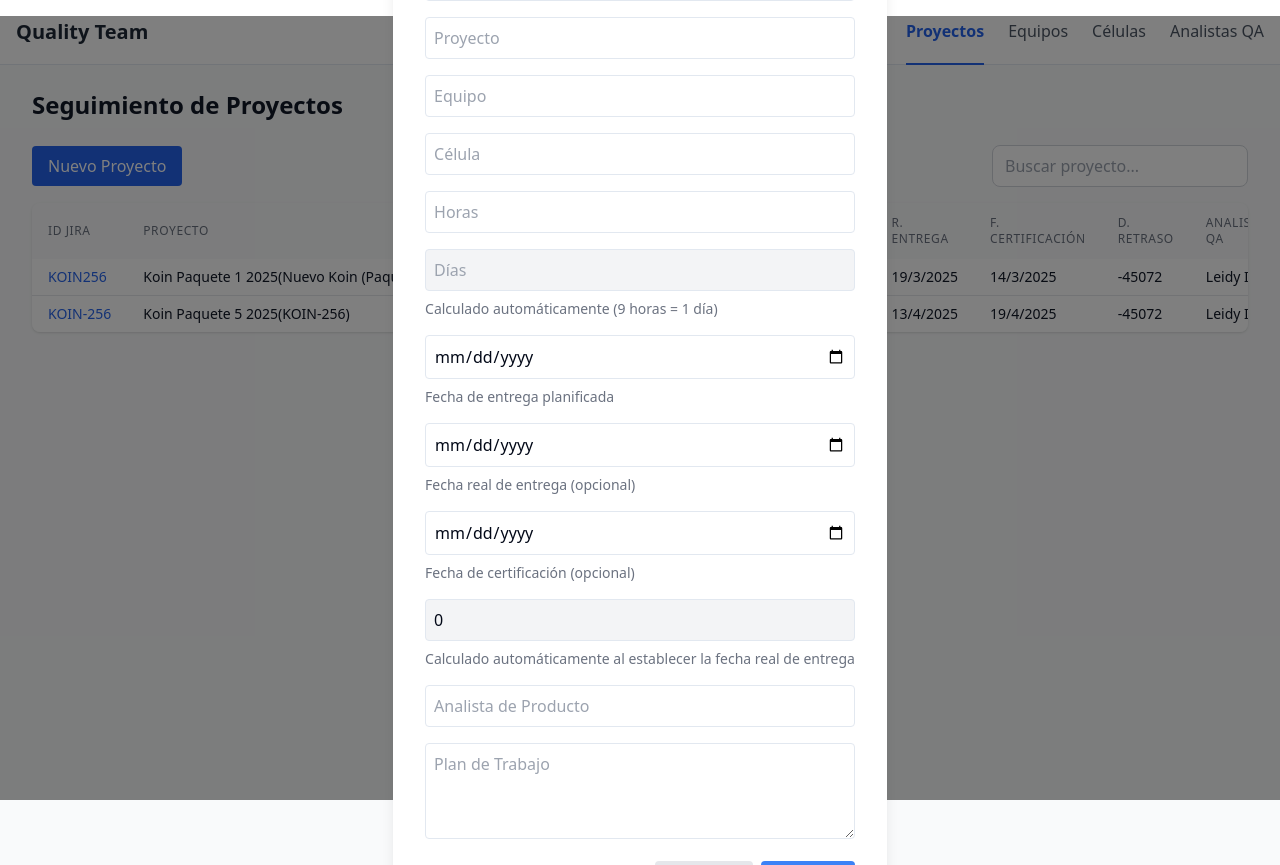
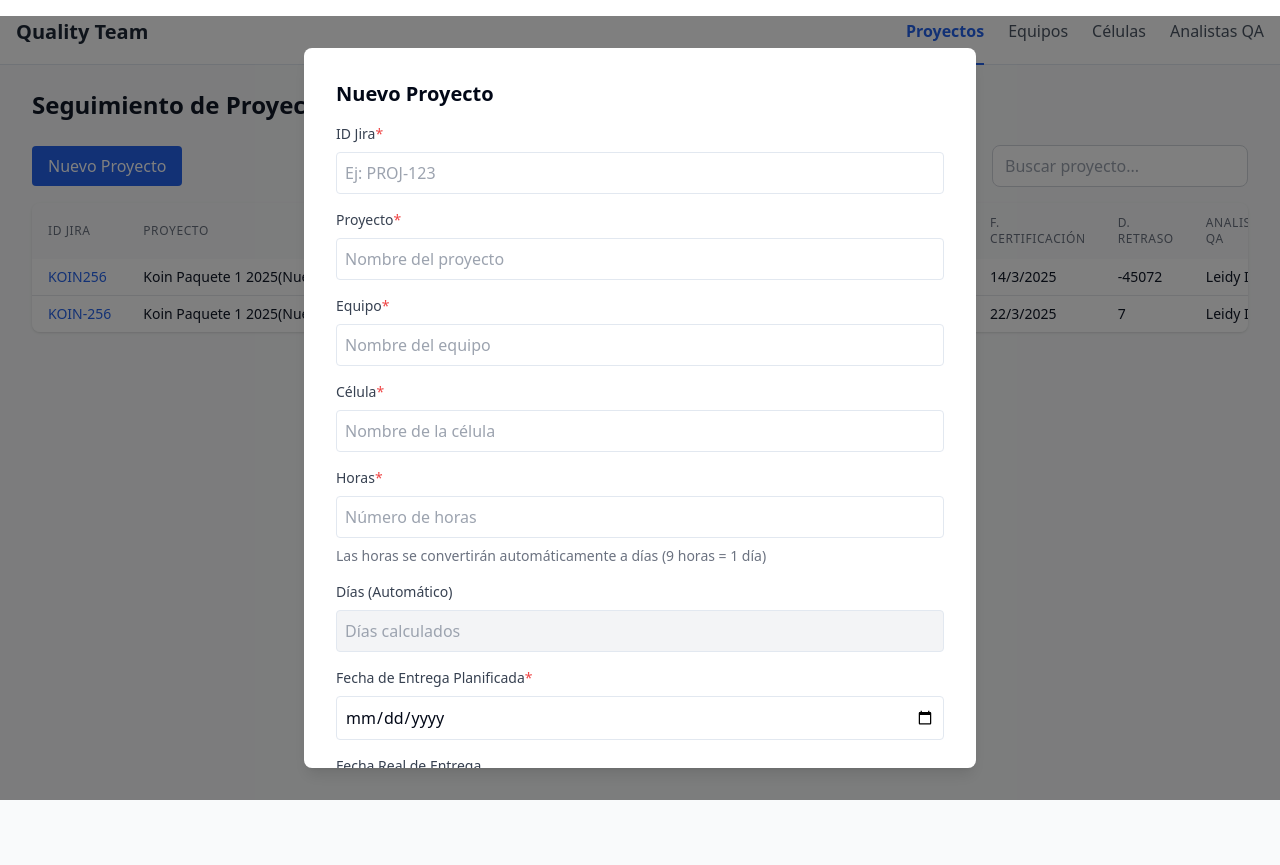
Before and after one commit to sergio129/quality-team-demo, a Next.js app: page /proyectos in a window 1280 px wide. Both pictures are taken after a click on the button "Nuevo Proyecto". Built offline with nearby package versions, Linux system fonts and the light colour scheme.

Commit message:
inicial 9

```diff
--- a/package.json
+++ b/package.json
@@ -20,6 +20,7 @@
     "next": "15.3.2",
     "react": "^19.0.0",
     "react-dom": "^19.0.0",
+    "react-hot-toast": "^2.5.2",
     "sonner": "^2.0.3",
     "tailwind-merge": "^3.3.0"
   },
--- a/src/components/ProjectTable.tsx
+++ b/src/components/ProjectTable.tsx
@@ -2,8 +2,13 @@
 
 import { Project } from '@/models/Project';
 import { useState, useEffect } from 'react';
+import { toast } from 'sonner';
 
 const HOURS_PER_DAY = 9;
+
+interface FormErrors {
+    [key: string]: string;
+}
 
 export default function ProjectTable() {
     const [projects, setProjects] = useState<Project[]>([]);
@@ -11,12 +16,13 @@ export default function ProjectTable() {
     const [editingProject, setEditingProject] = useState<Project | null>(null);
     const [showForm, setShowForm] = useState(false);
     const [newProject, setNewProject] = useState<Partial<Project>>({});
+    const [errors, setErrors] = useState<FormErrors>({});
+    const [isLoading, setIsLoading] = useState(false);
 
     useEffect(() => {
         loadProjects();
     }, []);
 
-    // Calculate days when hours change
     useEffect(() => {
         if (newProject.horas) {
             setNewProject(prev => ({
@@ -26,7 +32,6 @@ export default function ProjectTable() {
         }
     }, [newProject.horas]);
 
-    // Calculate delay days when dates change
     useEffect(() => {
         if (newProject.fechaEntrega && newProject.fechaRealEntrega) {
             const entrega = new Date(newProject.fechaEntrega);
@@ -46,7 +51,64 @@ export default function ProjectTable() {
         setProjects(data);
     }
 
+    const validateForm = (): boolean => {
+        const newErrors: FormErrors = {};
+
+        if (!newProject.idJira?.trim()) {
+            newErrors.idJira = 'El ID de Jira es requerido';
+        } else if (!/^[A-Z]+-\d+$/.test(newProject.idJira)) {
+            newErrors.idJira = 'Formato inválido. Debe ser como "PROJ-123"';
+        }
+
+        if (!newProject.proyecto?.trim()) {
+            newErrors.proyecto = 'El nombre del proyecto es requerido';
+        }
+
+        if (!newProject.equipo?.trim()) {
+            newErrors.equipo = 'El equipo es requerido';
+        }
+
+        if (!newProject.celula?.trim()) {
+            newErrors.celula = 'La célula es requerida';
+        }
+
+        if (!newProject.horas || newProject.horas <= 0) {
+            newErrors.horas = 'Las horas deben ser mayores a 0';
+        }
+
+        if (!newProject.fechaEntrega) {
+            newErrors.fechaEntrega = 'La fecha de entrega es requerida';
+        }
+
+        if (!newProject.analistaProducto?.trim()) {
+            newErrors.analistaProducto = 'El analista de producto es requerido';
+        }
+
+        if (!newProject.planTrabajo?.trim()) {
+            newErrors.planTrabajo = 'El plan de trabajo es requerido';
+        }
+
+        if (newProject.fechaRealEntrega && newProject.fechaCertificacion) {
+            const realEntrega = new Date(newProject.fechaRealEntrega);
+            const certificacion = new Date(newProject.fechaCertificacion);
+
+            if (certificacion < realEntrega) {
+                newErrors.fechaCertificacion = 'La fecha de certificación no puede ser anterior a la fecha real de entrega';
+            }
+        }
+
+        setErrors(newErrors);
+        return Object.keys(newErrors).length === 0;
+    };
+
     async function handleSave(project: Project) {
+        if (!validateForm()) {
+            toast.error('Por favor, corrija los errores en el formulario');
+            return;
+        }
+
+        setIsLoading(true);
+        try {
             const url = '/api/projects';
             const method = editingProject ? 'PUT' : 'POST';
             const body = editingProject ?
@@ -61,11 +123,20 @@ export default function ProjectTable() {
                 body
             });
 
-        if (response.ok) {
+            if (!response.ok) {
+                throw new Error('Error al guardar el proyecto');
+            }
+
             await loadProjects();
             setEditingProject(null);
             setShowForm(false);
             setNewProject({});
+            setErrors({});
+            toast.success(editingProject ? 'Proyecto actualizado correctamente' : 'Proyecto creado correctamente');
+        } catch (error) {
+            toast.error(error instanceof Error ? error.message : 'Error al guardar el proyecto');
+        } finally {
+            setIsLoading(false);
         }
     }
 
@@ -114,7 +185,7 @@ export default function ProjectTable() {
 
             {showForm && (
                 <div className="fixed inset-0 bg-black bg-opacity-50 flex items-center justify-center p-4">
-                    <div className="bg-white p-8 rounded-lg shadow-lg space-y-4">
+                    <div className="bg-white p-8 rounded-lg shadow-lg space-y-4 max-w-2xl w-full max-h-[90vh] overflow-y-auto">
                         <h2 className="text-xl font-bold mb-4">{editingProject ? 'Editar Proyecto' : 'Nuevo Proyecto'}</h2>
                         <form onSubmit={(e) => {
                             e.preventDefault();
@@ -122,139 +193,217 @@ export default function ProjectTable() {
                         }} className="space-y-4">
                             {/* ID Jira */}
                             <div className="space-y-2">
+                                <label className="block text-sm font-medium text-gray-700">
+                                    ID Jira
+                                    <span className="text-red-500">*</span>
+                                </label>
                                 <input
-                                    placeholder="ID Jira"
-                                    className="border p-2 rounded w-full"
+                                    placeholder="Ej: PROJ-123"
+                                    pattern="[A-Z]+-[0-9]+"
+                                    className={`border p-2 rounded w-full ${errors.idJira ? 'border-red-500' : ''}`}
                                     value={newProject.idJira || ''}
-                                    onChange={(e) => setNewProject({ ...newProject, idJira: e.target.value })}
+                                    onChange={(e) => {
+                                        setNewProject({ ...newProject, idJira: e.target.value.toUpperCase() });
+                                        if (errors.idJira) {
+                                            setErrors({ ...errors, idJira: '' });
+                                        }
+                                    }}
                                     required
                                 />
+                                {errors.idJira && <p className="text-red-500 text-sm">{errors.idJira}</p>}
                             </div>
 
                             {/* Proyecto */}
                             <div className="space-y-2">
+                                <label className="block text-sm font-medium text-gray-700">
+                                    Proyecto
+                                    <span className="text-red-500">*</span>
+                                </label>
                                 <input
-                                    placeholder="Proyecto"
-                                    className="border p-2 rounded w-full"
+                                    placeholder="Nombre del proyecto"
+                                    className={`border p-2 rounded w-full ${errors.proyecto ? 'border-red-500' : ''}`}
                                     value={newProject.proyecto || ''}
-                                    onChange={(e) => setNewProject({ ...newProject, proyecto: e.target.value })}
+                                    onChange={(e) => {
+                                        setNewProject({ ...newProject, proyecto: e.target.value });
+                                        if (errors.proyecto) setErrors({ ...errors, proyecto: '' });
+                                    }}
                                     required
                                 />
+                                {errors.proyecto && <p className="text-red-500 text-sm">{errors.proyecto}</p>}
                             </div>
 
                             {/* Equipo */}
                             <div className="space-y-2">
+                                <label className="block text-sm font-medium text-gray-700">
+                                    Equipo
+                                    <span className="text-red-500">*</span>
+                                </label>
                                 <input
-                                    placeholder="Equipo"
-                                    className="border p-2 rounded w-full"
+                                    placeholder="Nombre del equipo"
+                                    className={`border p-2 rounded w-full ${errors.equipo ? 'border-red-500' : ''}`}
                                     value={newProject.equipo || ''}
-                                    onChange={(e) => setNewProject({ ...newProject, equipo: e.target.value })}
+                                    onChange={(e) => {
+                                        setNewProject({ ...newProject, equipo: e.target.value });
+                                        if (errors.equipo) setErrors({ ...errors, equipo: '' });
+                                    }}
                                     required
                                 />
+                                {errors.equipo && <p className="text-red-500 text-sm">{errors.equipo}</p>}
                             </div>
 
                             {/* Célula */}
                             <div className="space-y-2">
+                                <label className="block text-sm font-medium text-gray-700">
+                                    Célula
+                                    <span className="text-red-500">*</span>
+                                </label>
                                 <input
-                                    placeholder="Célula"
-                                    className="border p-2 rounded w-full"
+                                    placeholder="Nombre de la célula"
+                                    className={`border p-2 rounded w-full ${errors.celula ? 'border-red-500' : ''}`}
                                     value={newProject.celula || ''}
-                                    onChange={(e) => setNewProject({ ...newProject, celula: e.target.value })}
+                                    onChange={(e) => {
+                                        setNewProject({ ...newProject, celula: e.target.value });
+                                        if (errors.celula) setErrors({ ...errors, celula: '' });
+                                    }}
                                     required
                                 />
+                                {errors.celula && <p className="text-red-500 text-sm">{errors.celula}</p>}
                             </div>
 
                             {/* Horas */}
                             <div className="space-y-2">
+                                <label className="block text-sm font-medium text-gray-700">
+                                    Horas
+                                    <span className="text-red-500">*</span>
+                                </label>
                                 <input
                                     type="number"
-                                    placeholder="Horas"
-                                    className="border p-2 rounded w-full"
+                                    min="1"
+                                    placeholder="Número de horas"
+                                    className={`border p-2 rounded w-full ${errors.horas ? 'border-red-500' : ''}`}
                                     value={newProject.horas || ''}
-                                    onChange={(e) => setNewProject({ ...newProject, horas: parseInt(e.target.value) })}
-                                    min="1"
+                                    onChange={(e) => {
+                                        const hours = parseInt(e.target.value);
+                                        setNewProject({ ...newProject, horas: hours });
+                                        if (errors.horas) setErrors({ ...errors, horas: '' });
+                                    }}
                                     required
                                 />
+                                {errors.horas && <p className="text-red-500 text-sm">{errors.horas}</p>}
+                                <p className="text-sm text-gray-500">Las horas se convertirán automáticamente a días (9 horas = 1 día)</p>
                             </div>
 
                             {/* Días (calculado automáticamente) */}
                             <div className="space-y-2">
+                                <label className="block text-sm font-medium text-gray-700">Días (Automático)</label>
                                 <input
                                     type="number"
-                                    placeholder="Días"
+                                    placeholder="Días calculados"
                                     className="border p-2 rounded w-full bg-gray-100"
                                     value={newProject.dias || ''}
                                     readOnly
                                 />
-                                <p className="text-sm text-gray-500">Calculado automáticamente (9 horas = 1 día)</p>
                             </div>
 
                             {/* Fecha Entrega */}
                             <div className="space-y-2">
+                                <label className="block text-sm font-medium text-gray-700">
+                                    Fecha de Entrega Planificada
+                                    <span className="text-red-500">*</span>
+                                </label>
                                 <input
                                     type="date"
-                                    className="border p-2 rounded w-full"
+                                    className={`border p-2 rounded w-full ${errors.fechaEntrega ? 'border-red-500' : ''}`}
                                     value={newProject.fechaEntrega ? new Date(newProject.fechaEntrega).toISOString().split('T')[0] : ''}
-                                    onChange={(e) => setNewProject({ ...newProject, fechaEntrega: new Date(e.target.value) })}
+                                    onChange={(e) => {
+                                        setNewProject({ ...newProject, fechaEntrega: new Date(e.target.value) });
+                                        if (errors.fechaEntrega) setErrors({ ...errors, fechaEntrega: '' });
+                                    }}
                                     required
                                 />
-                                <p className="text-sm text-gray-500">Fecha de entrega planificada</p>
+                                {errors.fechaEntrega && <p className="text-red-500 text-sm">{errors.fechaEntrega}</p>}
                             </div>
 
                             {/* Fecha Real Entrega */}
                             <div className="space-y-2">
+                                <label className="block text-sm font-medium text-gray-700">Fecha Real de Entrega</label>
                                 <input
                                     type="date"
-                                    className="border p-2 rounded w-full"
+                                    className={`border p-2 rounded w-full ${errors.fechaRealEntrega ? 'border-red-500' : ''}`}
                                     value={newProject.fechaRealEntrega ? new Date(newProject.fechaRealEntrega).toISOString().split('T')[0] : ''}
-                                    onChange={(e) => setNewProject({ ...newProject, fechaRealEntrega: new Date(e.target.value) })}
+                                    onChange={(e) => {
+                                        const date = e.target.value ? new Date(e.target.value) : null;
+                                        setNewProject({ ...newProject, fechaRealEntrega: date || undefined });
+                                        if (errors.fechaRealEntrega) setErrors({ ...errors, fechaRealEntrega: '' });
+                                    }}
                                 />
-                                <p className="text-sm text-gray-500">Fecha real de entrega (opcional)</p>
+                                {errors.fechaRealEntrega && <p className="text-red-500 text-sm">{errors.fechaRealEntrega}</p>}
                             </div>
 
                             {/* Fecha Certificación */}
                             <div className="space-y-2">
+                                <label className="block text-sm font-medium text-gray-700">Fecha de Certificación</label>
                                 <input
                                     type="date"
-                                    className="border p-2 rounded w-full"
+                                    className={`border p-2 rounded w-full ${errors.fechaCertificacion ? 'border-red-500' : ''}`}
                                     value={newProject.fechaCertificacion ? new Date(newProject.fechaCertificacion).toISOString().split('T')[0] : ''}
-                                    onChange={(e) => setNewProject({ ...newProject, fechaCertificacion: new Date(e.target.value) })}
+                                    onChange={(e) => {
+                                        const date = e.target.value ? new Date(e.target.value) : null;
+                                        setNewProject({ ...newProject, fechaCertificacion: date || undefined });
+                                        if (errors.fechaCertificacion) setErrors({ ...errors, fechaCertificacion: '' });
+                                    }}
                                 />
-                                <p className="text-sm text-gray-500">Fecha de certificación (opcional)</p>
+                                {errors.fechaCertificacion && <p className="text-red-500 text-sm">{errors.fechaCertificacion}</p>}
                             </div>
 
                             {/* Días de Retraso (calculado automáticamente) */}
                             <div className="space-y-2">
+                                <label className="block text-sm font-medium text-gray-700">Días de Retraso (Automático)</label>
                                 <input
                                     type="number"
-                                    placeholder="Días de Retraso"
+                                    placeholder="Días de retraso"
                                     className="border p-2 rounded w-full bg-gray-100"
                                     value={newProject.diasRetraso || 0}
                                     readOnly
                                 />
-                                <p className="text-sm text-gray-500">Calculado automáticamente al establecer la fecha real de entrega</p>
                             </div>
 
                             {/* Analista Producto */}
                             <div className="space-y-2">
+                                <label className="block text-sm font-medium text-gray-700">
+                                    Analista de Producto
+                                    <span className="text-red-500">*</span>
+                                </label>
                                 <input
-                                    placeholder="Analista de Producto"
-                                    className="border p-2 rounded w-full"
+                                    placeholder="Nombre del analista"
+                                    className={`border p-2 rounded w-full ${errors.analistaProducto ? 'border-red-500' : ''}`}
                                     value={newProject.analistaProducto || ''}
-                                    onChange={(e) => setNewProject({ ...newProject, analistaProducto: e.target.value })}
+                                    onChange={(e) => {
+                                        setNewProject({ ...newProject, analistaProducto: e.target.value });
+                                        if (errors.analistaProducto) setErrors({ ...errors, analistaProducto: '' });
+                                    }}
                                     required
                                 />
+                                {errors.analistaProducto && <p className="text-red-500 text-sm">{errors.analistaProducto}</p>}
                             </div>
 
                             {/* Plan de Trabajo */}
                             <div className="space-y-2">
+                                <label className="block text-sm font-medium text-gray-700">
+                                    Plan de Trabajo
+                                    <span className="text-red-500">*</span>
+                                </label>
                                 <textarea
-                                    placeholder="Plan de Trabajo"
-                                    className="border p-2 rounded w-full h-24"
+                                    placeholder="Descripción del plan de trabajo"
+                                    className={`border p-2 rounded w-full h-24 ${errors.planTrabajo ? 'border-red-500' : ''}`}
                                     value={newProject.planTrabajo || ''}
-                                    onChange={(e) => setNewProject({ ...newProject, planTrabajo: e.target.value })}
+                                    onChange={(e) => {
+                                        setNewProject({ ...newProject, planTrabajo: e.target.value });
+                                        if (errors.planTrabajo) setErrors({ ...errors, planTrabajo: '' });
+                                    }}
                                     required
                                 />
+                                {errors.planTrabajo && <p className="text-red-500 text-sm">{errors.planTrabajo}</p>}
                             </div>
 
                             <div className="flex justify-end space-x-2">
@@ -264,16 +413,29 @@ export default function ProjectTable() {
                                         setShowForm(false);
                                         setEditingProject(null);
                                         setNewProject({});
+                                        setErrors({});
                                     }}
-                                    className="px-4 py-2 bg-gray-200 rounded hover:bg-gray-300"
+                                    className="px-4 py-2 bg-gray-200 rounded hover:bg-gray-300 disabled:opacity-50"
+                                    disabled={isLoading}
                                 >
                                     Cancelar
                                 </button>
                                 <button
                                     type="submit"
-                                    className="px-4 py-2 bg-blue-500 text-white rounded hover:bg-blue-600"
+                                    className="px-4 py-2 bg-blue-500 text-white rounded hover:bg-blue-600 disabled:opacity-50 flex items-center"
+                                    disabled={isLoading}
                                 >
-                                    {editingProject ? 'Actualizar' : 'Guardar'}
+                                    {isLoading ? (
+                                        <>
+                                            <svg className="animate-spin -ml-1 mr-2 h-4 w-4 text-white" xmlns="http://www.w3.org/2000/svg" fill="none" viewBox="0 0 24 24">
+                                                <circle className="opacity-25" cx="12" cy="12" r="10" stroke="currentColor" strokeWidth="4"></circle>
+                                                <path className="opacity-75" fill="currentColor" d="M4 12a8 8 0 018-8V0C5.373 0 0 5.373 0 12h4zm2 5.291A7.962 7.962 0 014 12H0c0 3.042 1.135 5.824 3 7.938l3-2.647z"></path>
+                                            </svg>
+                                            Guardando...
+                                        </>
+                                    ) : (
+                                        editingProject ? 'Actualizar' : 'Guardar'
+                                    )}
                                 </button>
                             </div>
                         </form>
```
Also changed, not shown: data/seguimiento.txt, 1 other file (tests, documents, lock files or other folders). Lines whose indentation alone changed are shown as unchanged.
